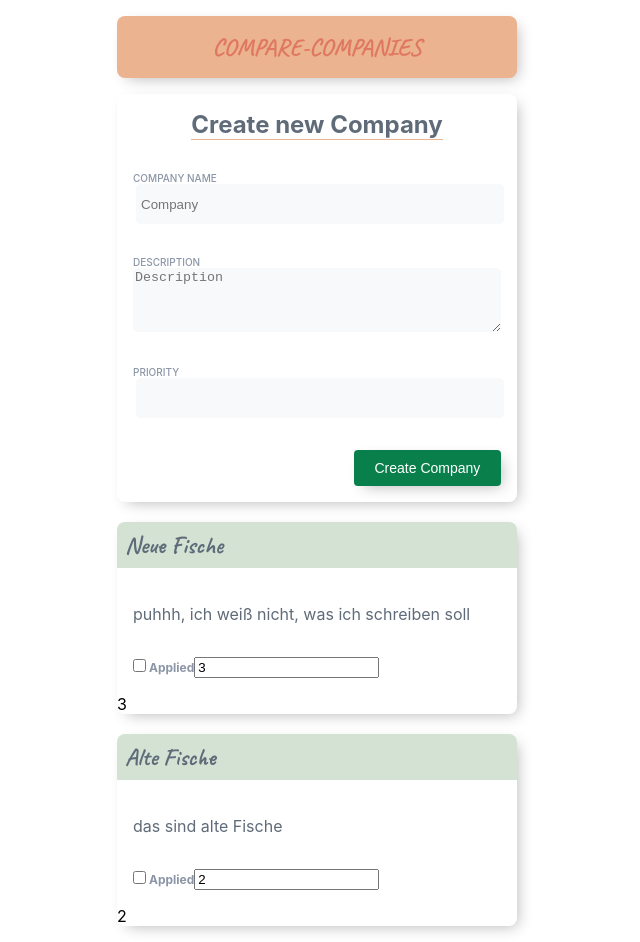
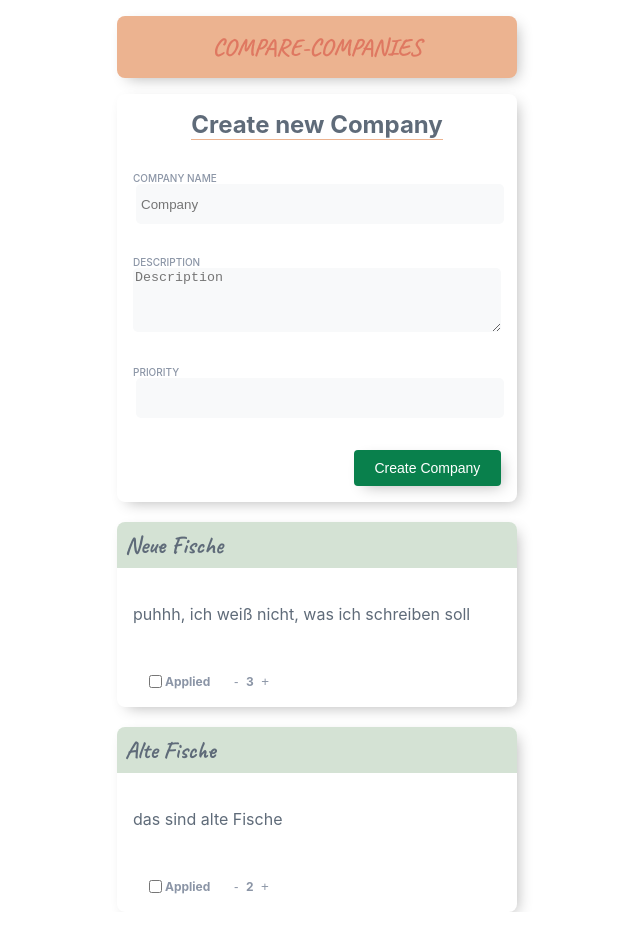
Before and after one commit to Torfeltorfel/NF-CompareCompanies, a React (Vite) app: page / in a window 1280 px wide. Shown: the whole page, without its empty margins (323-963 px from the left). After the commit the page ends 912 px from the top, so only its background shows below. Built offline with nearby package versions, Linux system fonts and the light colour scheme.

Commit message:
Css styling for card bottom, fixing undefined:number issues for priority Prop

```diff
--- a/src/app/components/Card/Card.module.css
+++ b/src/app/components/Card/Card.module.css
@@ -31,6 +31,17 @@
   color: var(--grey-700-text-light);
 }
 
+.card_bottomContainer {
+  display: flex;
+  align-items: center;
+}
+
+.card__checkboxContainer {
+  display: flex;
+  margin: 1rem;
+  align-items: center;
+}
+
 .checkbox {
   margin-left: 1rem;
 }
@@ -40,3 +51,21 @@
   font-weight: 700;
   color: var(--grey-700-text-light);
 }
+
+.card__priorityContainer {
+  display: flex;
+  align-items: center;
+}
+
+.card__priorityNumber {
+  font-size: 12px;
+  font-weight: 700;
+  color: var(--grey-700-text-light);
+}
+
+.card__priorityButtons {
+  margin: 0.1rem;
+  border: none;
+  background-color: white;
+  color: var(--grey-700-text-light);
+}
--- a/src/app/components/Card/Card.tsx
+++ b/src/app/components/Card/Card.tsx
@@ -31,6 +31,8 @@ function Card({ header, description, priority }: CardProps): JSX.Element {
       >
         {description}
       </p>
+      <div className={classes.card_bottomContainer}>
+        <div className={classes.card__checkboxContainer}>
           <input
             type="checkbox"
             id="checkbox"
@@ -40,8 +42,14 @@ function Card({ header, description, priority }: CardProps): JSX.Element {
           <label htmlFor="checkbox" className={classes.checkboxLabel}>
             Applied
           </label>
-      <input type="number" defaultValue={priority} />
-      <p>{priority}</p>
+        </div>
+
+        <div className={classes.card__priorityContainer}>
+          <button className={classes.card__priorityButtons}>-</button>
+          <p className={classes.card__priorityNumber}>{priority}</p>
+          <button className={classes.card__priorityButtons}>+</button>
+        </div>
+      </div>
     </section>
   );
 }
--- a/src/app/components/NewCard/NewCard.tsx
+++ b/src/app/components/NewCard/NewCard.tsx
@@ -5,14 +5,14 @@ type FormProps = {
   onSubmit: (company: {
     companyName: string;
     companyDescription: string;
-    companyPriority: string;
+    companyPriority: number;
   }) => void;
 };
 
 function NewCard({ onSubmit }: FormProps): JSX.Element {
   const [companyName, setCompanyName] = useState('');
   const [companyDescription, setCompanyDescription] = useState('');
-  const [companyPriority, setCompanyPriority] = useState('');
+  const [companyPriority, setCompanyPriority] = useState<number>();
 
   function handleSubmit(event: React.FormEvent<HTMLFormElement>) {
     event.preventDefault();
@@ -20,7 +20,7 @@ function NewCard({ onSubmit }: FormProps): JSX.Element {
     //setting placeholder default values back
     setCompanyName('');
     setCompanyDescription('');
-    setCompanyPriority('');
+    setCompanyPriority(0);
   }
   return (
     <form action="submit" className={classes.container} onSubmit={handleSubmit}>
@@ -51,7 +51,7 @@ function NewCard({ onSubmit }: FormProps): JSX.Element {
           type="number"
           className={classes.input}
           value={companyPriority}
-          onChange={(event) => setCompanyPriority(event.target.value)}
+          onChange={(event) => setCompanyPriority(event.target.valueAsNumber)}
         />
       </label>
       <input type="submit" value="Create Company" className={classes.button} />
```
Lines whose indentation alone changed are shown as unchanged.
